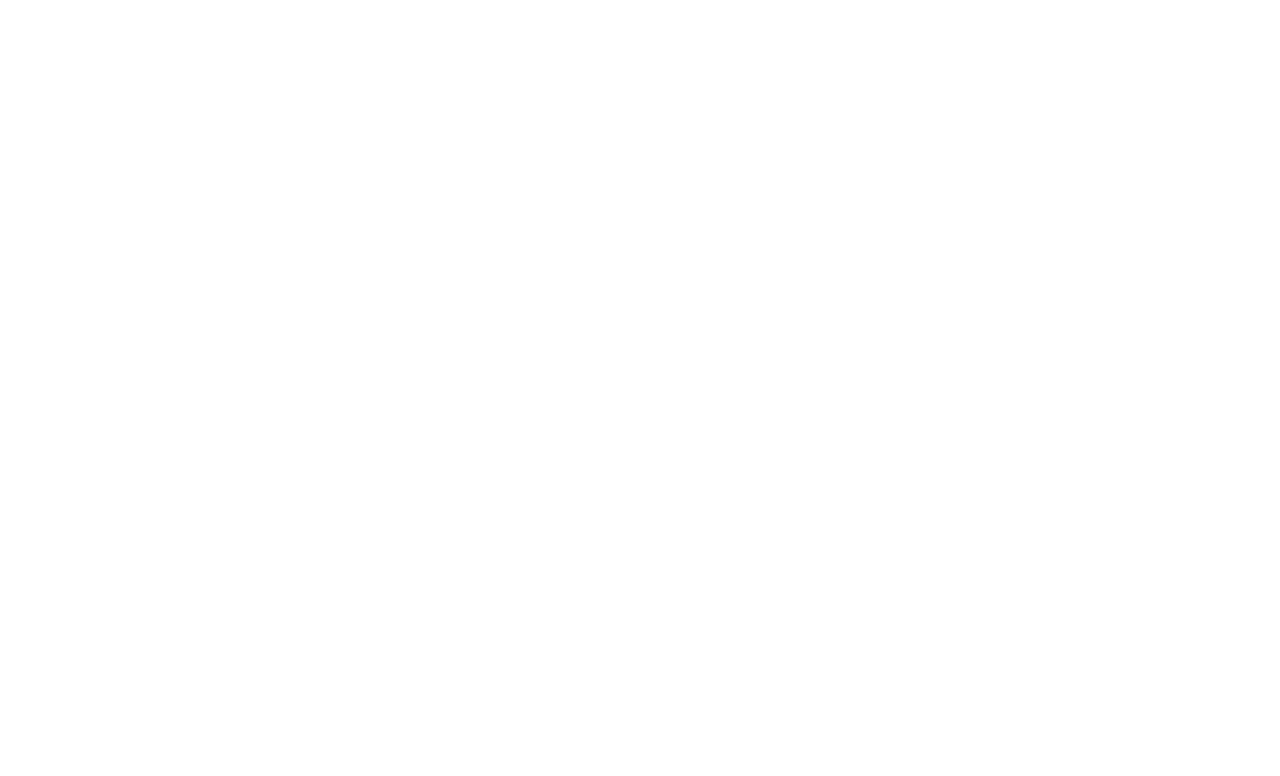
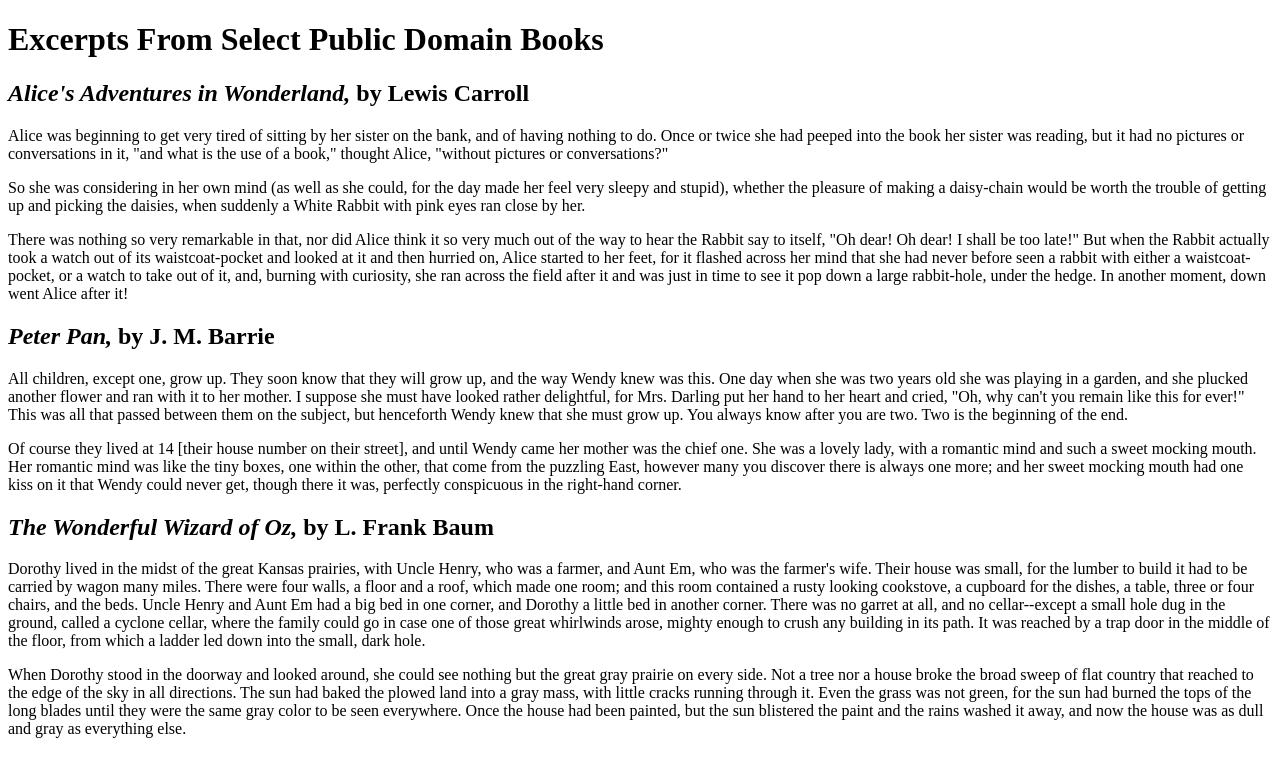
Before and after one commit to rarmenta1/Lab3, a plain HTML site: page index.html in a window 1280 px wide. Drawn offline with Linux system fonts and the light colour scheme.

Commit message:
Update index.html
Headers and paragraphs done

```diff
--- a/index.html
+++ b/index.html
@@ -2,9 +2,51 @@
 <html lang="en">
   <head>
     <meta charset="UTF-8">
-	<title>Title</title>
+	<title>Excerpts From Select Public Domain Books</title>
 	</head>
 	<body>
-	  <p></p>
+	  <h1>Excerpts From Select Public Domain Books</h1>
+
+	  <h2><em>Alice's Adventures in Wonderland,</em> by Lewis Carroll</h2>
+	  <p>
+	     Alice was beginning to get very tired of sitting by her sister on the bank, and of having nothing to do. Once or twice she had peeped into the book her sister was
+	     reading, but it had no pictures or conversations in it, "and what is the use of a book," thought Alice, "without pictures or conversations?"
+	  </p>
+	  <p>
+	     So she was considering in her own mind (as well as she could, for the day made her feel very sleepy and stupid), whether the pleasure of making a daisy-chain would be
+		 worth the trouble of getting up and picking the daisies, when suddenly a White Rabbit with pink eyes ran close by her.
+	  </p>
+	  <p>
+	     There was nothing so very remarkable in that, nor did Alice think it so very much out of the way to hear the Rabbit say to itself, "Oh dear! Oh dear! I shall be too late!"
+		 But when the Rabbit actually took a watch out of its waistcoat-pocket and looked at it and then hurried on, Alice started to her feet, for it flashed across her mind that
+		 she had never before seen a rabbit with either a waistcoat-pocket, or a watch to take out of it, and, burning with curiosity, she ran across the field after it and was just
+		 in time to see it pop down a large rabbit-hole, under the hedge. In another moment, down went Alice after it!
+	  </p>
+	  <h2><em>Peter Pan,</em> by J. M. Barrie</h2>
+	  <p>
+	     All children, except one, grow up. They soon know that they will grow up, and the way Wendy knew was this. One day when she was two years old she was playing in a garden,
+		 and she plucked another flower and ran with it to her mother. I suppose she must have looked rather delightful, for Mrs. Darling put her hand to her heart and cried, "Oh,
+		 why can't you remain like this for ever!" This was all that passed between them on the subject, but henceforth Wendy knew that she must grow up. You always know after you
+		 are two. Two is the beginning of the end.
+	  </p>
+	  <p>
+	     Of course they lived at 14 [their house number on their street], and until Wendy came her mother was the chief one. She was a lovely lady, with a romantic mind and such a
+		 sweet mocking mouth. Her romantic mind was like the tiny boxes, one within the other, that come from the puzzling East, however many you discover there is always one more;
+		 and her sweet mocking mouth had one kiss on it that Wendy could never get, though there it was, perfectly conspicuous in the right-hand corner.
+	  </p>
+	  <h2><em>The Wonderful Wizard of Oz,</em> by L. Frank Baum</h2>
+	  <p>
+	     Dorothy lived in the midst of the great Kansas prairies, with Uncle Henry, who was a farmer, and Aunt Em, who was the farmer's wife.  Their house was small, for the lumber
+		 to build it had to be carried by wagon many miles.  There were four walls, a floor and a roof, which made one room; and this room contained a rusty looking cookstove, a
+		 cupboard for the dishes, a table, three or four chairs, and the beds.  Uncle Henry and Aunt Em had a big bed in one corner, and Dorothy a little bed in another corner.
+		 There was no garret at all, and no cellar--except a small hole dug in the ground, called a cyclone cellar, where the family could go in case one of those great whirlwinds
+		 arose, mighty enough to crush any building in its path.  It was reached by a trap door in the middle of the floor, from which a ladder led down into the small, dark hole.
+	  </p>
+	  <p>
+	     When Dorothy stood in the doorway and looked around, she could see nothing but the great gray prairie on every side.  Not a tree nor a house broke the broad sweep of flat
+		 country that reached to the edge of the sky in all directions.  The sun had baked the plowed land into a gray mass, with little cracks running through it.  Even the grass
+		 was not green, for the sun had burned the tops of the long blades until they were the same gray color to be seen everywhere.  Once the house had been painted, but the sun
+		 blistered the paint and the rains washed it away, and now the house was as dull and gray as everything else.
+	  </p>
 	</body>
 </html>
```
